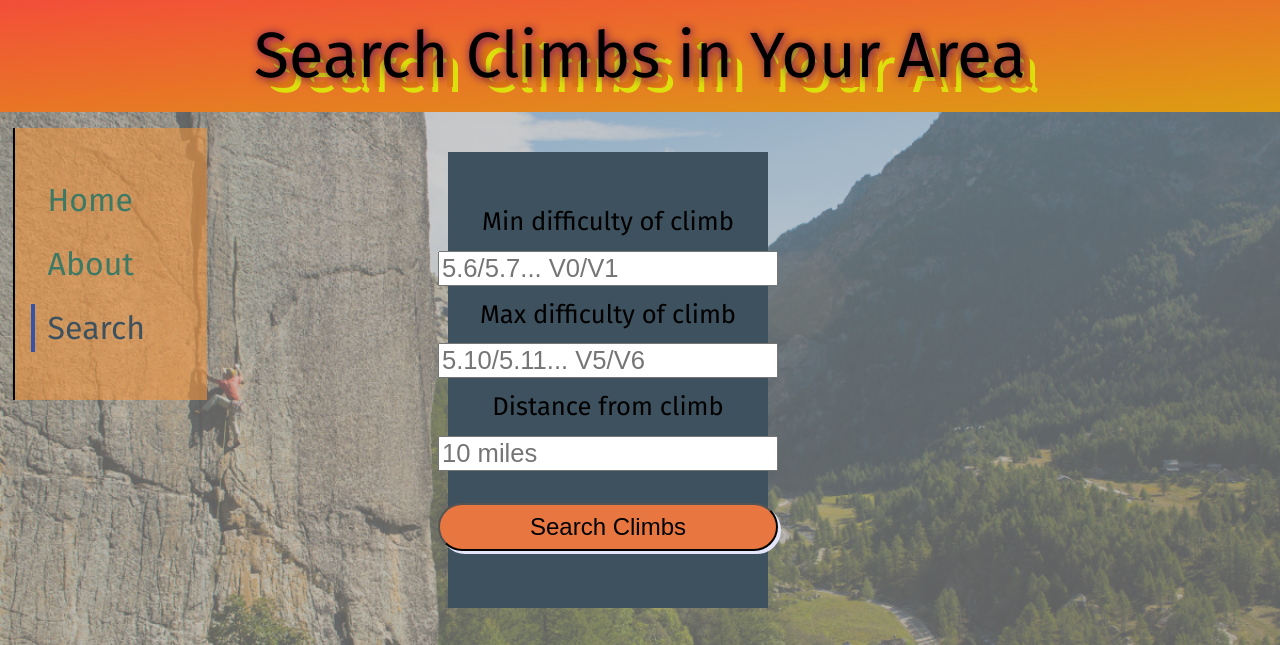
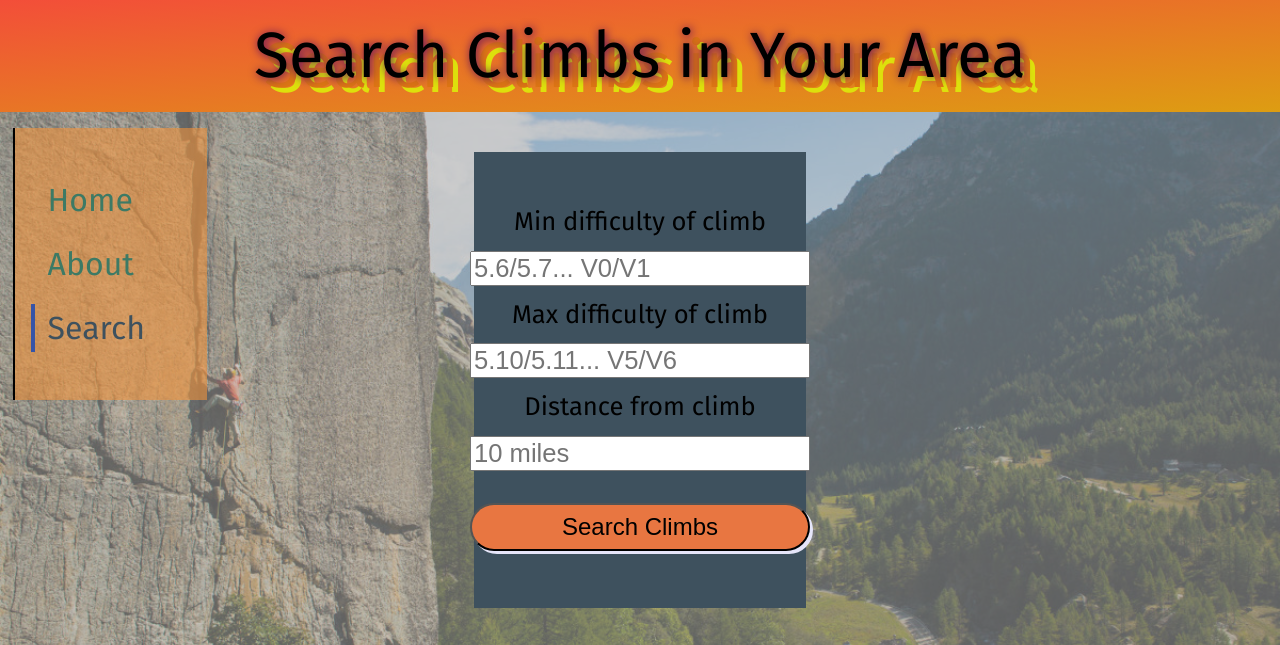
Before and after one commit to Meatmongrel/SendTheClimb, a plain HTML site: page frontend-climb/search.html in a window 1280 px wide. Shown: the top 645 px of the page. Drawn offline with Linux system fonts and the light colour scheme; some packages are replaced by stand-ins of ours.

Commit message:
fixed form at smaller viewport

```diff
--- a/frontend-climb/app.css
+++ b/frontend-climb/app.css
@@ -343,7 +343,8 @@ p{
 @media screen and (max-width: 1280px){
     #search-form{
         font-size: 2vw;
-        margin-left: 35vw;
+        margin-left: 37vw;
+        margin-right: 37vw;
     }
     [type="text"], [type="number"]{
         font-size: 2vw;
```
Also changed, not shown: 1 other file.
